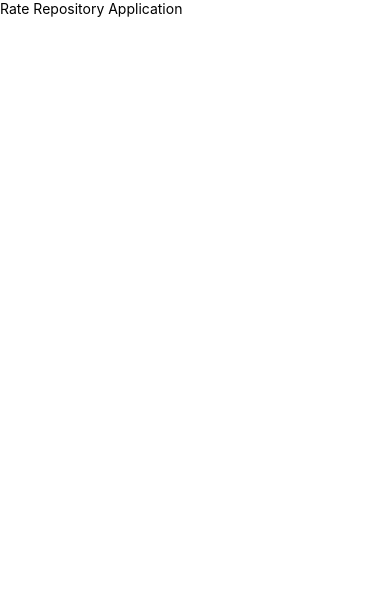
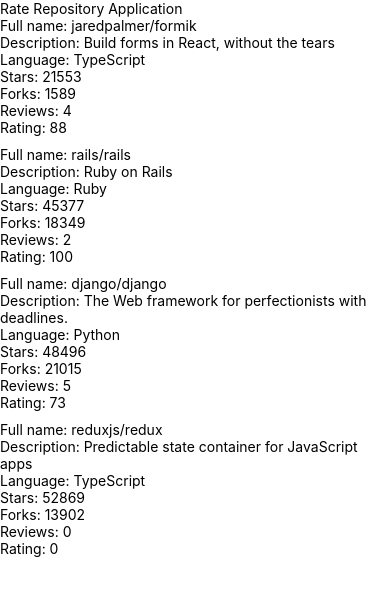
Before and after one commit to Carppi/fullstack-hy-rate-repository-app, a React Native app: screen / in a window 390 px wide. Shown: the top 596 px of the page. Built offline with nearby package versions, Linux system fonts and the light colour scheme.

Commit message:
10.3 RepositoryList and -Item added

```diff
--- /dev/null
+++ b/src/components/RepositoryItem.jsx
@@ -0,0 +1,20 @@
+import { Text, View } from 'react-native';
+
+const RepositoryItem = ({repo}) => {
+  console.log(repo)
+  return (
+    <View>
+      <Text>
+        Full name: {repo.fullName}{'\n'}
+        Description: {repo.description}{'\n'}
+        Language: {repo.language}{'\n'}
+        Stars: {repo.stargazersCount}{'\n'}
+        Forks: {repo.forksCount}{'\n'}
+        Reviews: {repo.reviewCount}{'\n'}
+        Rating: {repo.ratingAverage}
+      </Text>
+    </View>
+  );
+};
+
+export default RepositoryItem;
--- a/src/components/RepositoryList.jsx
+++ b/src/components/RepositoryList.jsx
@@ -1,4 +1,5 @@
 import { FlatList, View, StyleSheet } from 'react-native';
+import RepositoryItem from './RepositoryItem';
 
 const styles = StyleSheet.create({
   separator: {
@@ -56,11 +57,16 @@
 const ItemSeparator = () => <View style={styles.separator} />;
 
 const RepositoryList = () => {
+
+  const renderRepo = ({ item }) => (
+    <RepositoryItem repo={item}/>
+  )
+
   return (
     <FlatList
       data={repositories}
       ItemSeparatorComponent={ItemSeparator}
-      // other props
+      renderItem = {renderRepo}// other props
     />
   );
 };
```
